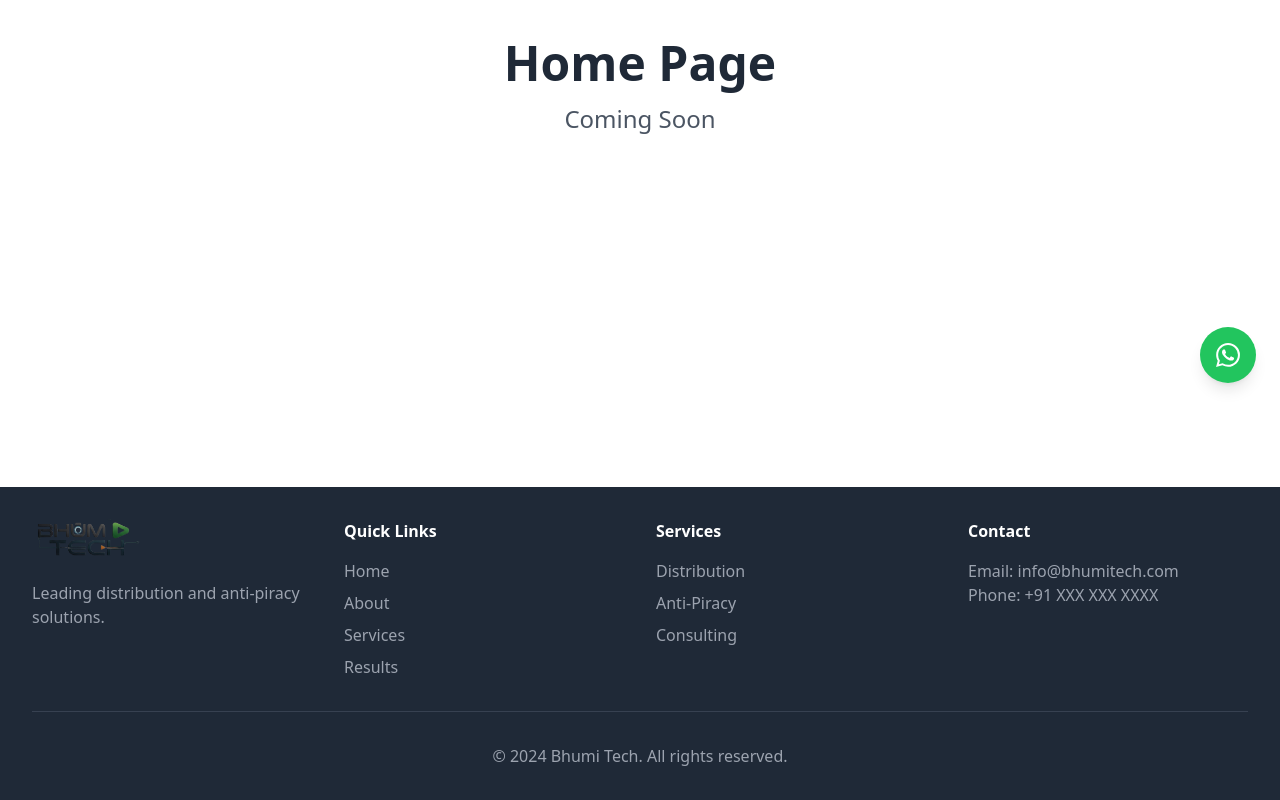
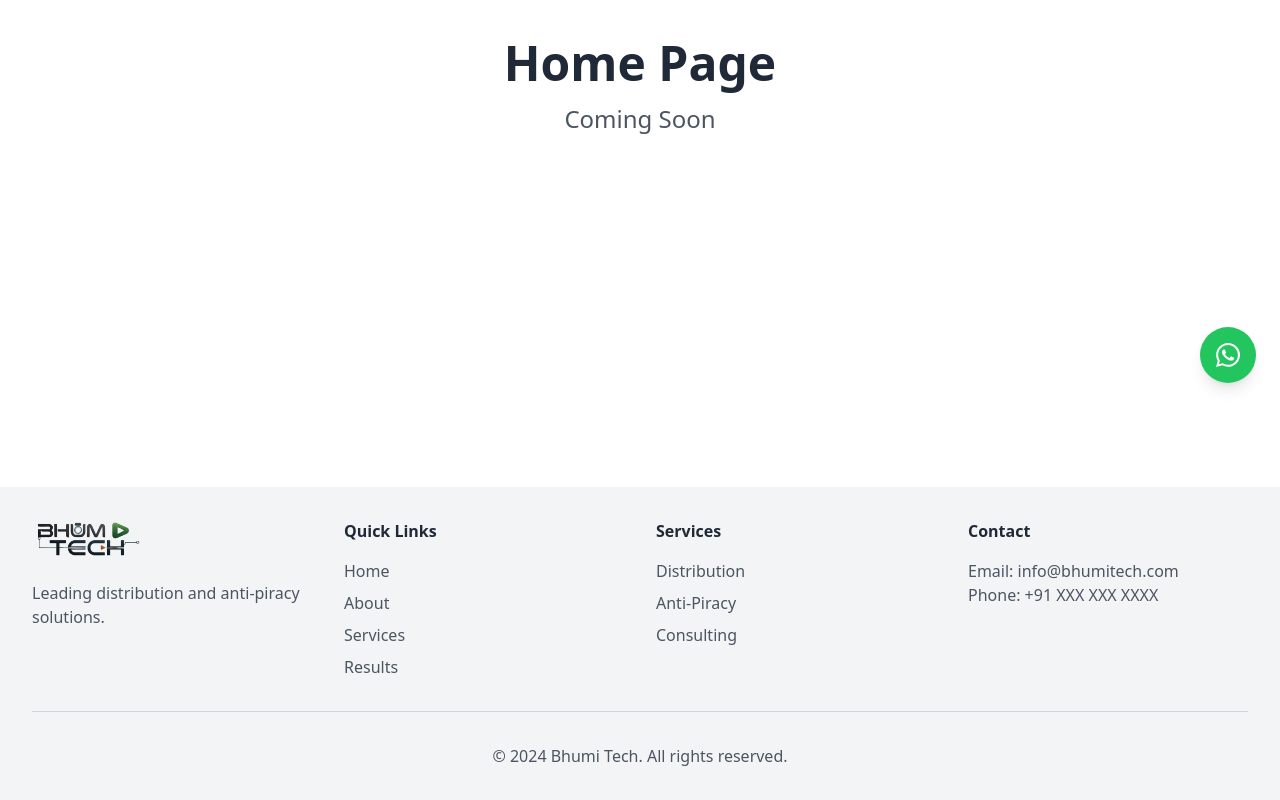
Before and after one commit to Michaelanand123singh/bhumi-tech, a React (Vite) app: page / in a window 1280 px wide. Shown: the part 393-1193 px from the top of the page. Built offline with nearby package versions, Linux system fonts and the light colour scheme.

Commit message:
change footer

```diff
--- a/src/components/common/Footer.jsx
+++ b/src/components/common/Footer.jsx
@@ -3,7 +3,7 @@ import { Link } from 'react-router-dom';
 
 const Footer = () => {
   return (
-    <footer className="bg-gray-800 text-white py-8 w-full">
+    <footer className="bg-gray-100 text-gray-800 py-8 w-full">
       <div className="w-full max-w-7xl mx-auto px-4 sm:px-6 lg:px-8">
         <div className="grid grid-cols-1 md:grid-cols-4 gap-8">
           <div>
@@ -14,20 +14,20 @@ const Footer = () => {
                 className="h-10 w-auto"
               />
             </Link>
-            <p className="text-gray-400">Leading distribution and anti-piracy solutions.</p>
+            <p className="text-gray-600">Leading distribution and anti-piracy solutions.</p>
           </div>
           <div>
             <h4 className="font-semibold mb-4">Quick Links</h4>
             <ul className="space-y-2">
-              <li><Link to="/" className="text-gray-400 hover:text-white transition-colors">Home</Link></li>
-              <li><Link to="/about" className="text-gray-400 hover:text-white transition-colors">About</Link></li>
-              <li><Link to="/services" className="text-gray-400 hover:text-white transition-colors">Services</Link></li>
-              <li><Link to="/results" className="text-gray-400 hover:text-white transition-colors">Results</Link></li>
+              <li><Link to="/" className="text-gray-600 hover:text-gray-900 transition-colors">Home</Link></li>
+              <li><Link to="/about" className="text-gray-600 hover:text-gray-900 transition-colors">About</Link></li>
+              <li><Link to="/services" className="text-gray-600 hover:text-gray-900 transition-colors">Services</Link></li>
+              <li><Link to="/results" className="text-gray-600 hover:text-gray-900 transition-colors">Results</Link></li>
             </ul>
           </div>
           <div>
             <h4 className="font-semibold mb-4">Services</h4>
-            <ul className="space-y-2 text-gray-400">
+            <ul className="space-y-2 text-gray-600">
               <li>Distribution</li>
               <li>Anti-Piracy</li>
               <li>Consulting</li>
@@ -35,11 +35,11 @@ const Footer = () => {
           </div>
           <div>
             <h4 className="font-semibold mb-4">Contact</h4>
-            <p className="text-gray-400">Email: info@bhumitech.com</p>
-            <p className="text-gray-400">Phone: +91 XXX XXX XXXX</p>
+            <p className="text-gray-600">Email: info@bhumitech.com</p>
+            <p className="text-gray-600">Phone: +91 XXX XXX XXXX</p>
           </div>
         </div>
-        <div className="border-t border-gray-700 mt-8 pt-8 text-center text-gray-400">
+        <div className="border-t border-gray-300 mt-8 pt-8 text-center text-gray-600">
           <p>&copy; 2024 Bhumi Tech. All rights reserved.</p>
         </div>
       </div>
```
